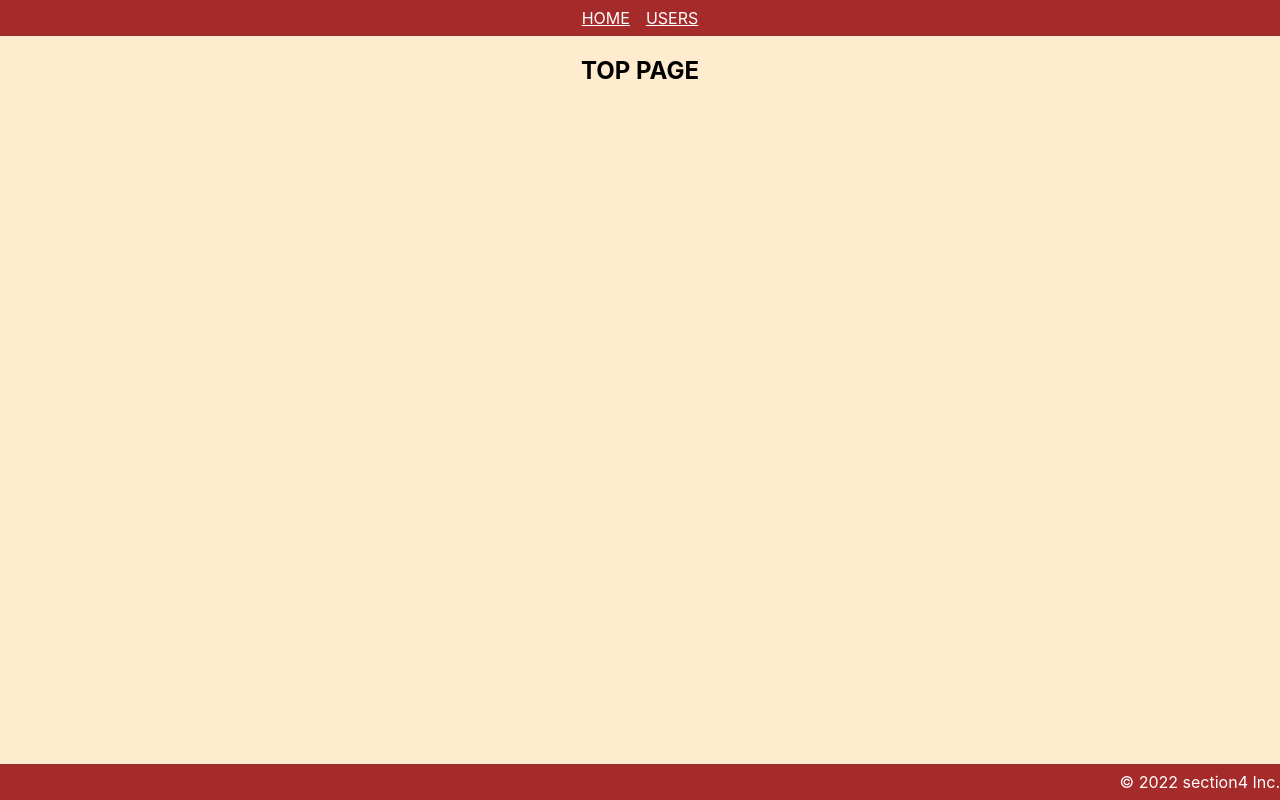
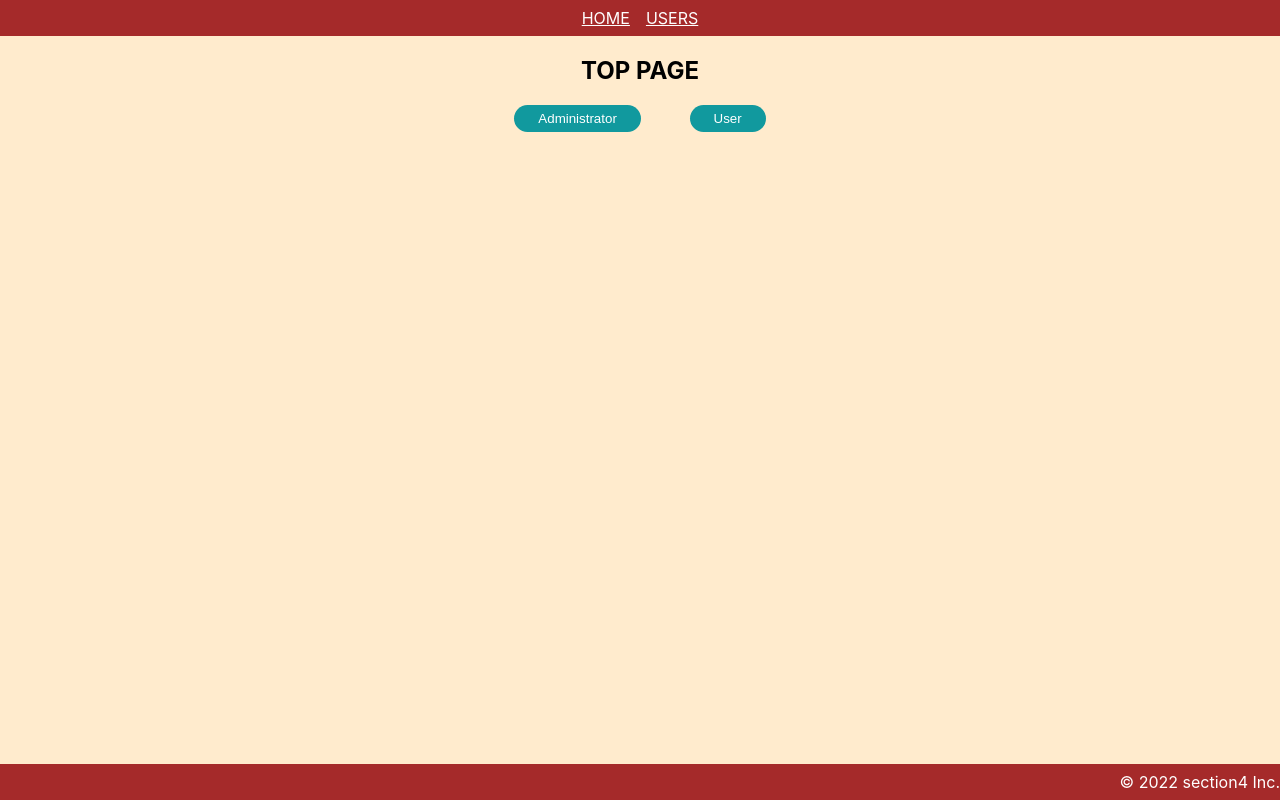
Before and after one commit to k-kudo-hub/react-practice2, a React (Create React App) app in the folder section_4/: page / in a window 1280 px wide. Built offline with nearby package versions, Linux system fonts and the light colour scheme.

Commit message:
In order to learn from bad examples of State management, we dared to implement it in a difficult way.

```diff
--- a/section_4/src/components/atoms/button/SecondaryButton.jsx
+++ b/section_4/src/components/atoms/button/SecondaryButton.jsx
@@ -2,9 +2,9 @@ import styled from "styled-components";
 import { BaseButton } from "./BaseButton";
 
 const SecondaryButton = (props) => {
-  const { children } = props;
+  const { children, onClick } = props;
   return (
-    <SButton>{children}</SButton>
+    <SButton onClick={onClick}>{children}</SButton>
   );
 };
 
--- a/section_4/src/components/molecules/user/UserIconWithName.jsx
+++ b/section_4/src/components/molecules/user/UserIconWithName.jsx
@@ -1,10 +1,11 @@
 import styled from "styled-components";
 export const UserIconWithName = (props) => {
-  const { image, name } = props;
+  const { image, name, isAdmin } = props;
   return (
     <SContainer>
       <SImg height={160} width={160} src={image} alt="profile"/>
       <SName>{name}</SName>
+      {isAdmin && <SEdit>Edit</SEdit>}
     </SContainer>
   )
 }
@@ -21,3 +22,7 @@ const SName = styled.p`
   margin: 0;
   color: #40514e;
 `
+const SEdit = styled.span`
+  text-decoration: underline;
+  color: #aaa;
+`
--- a/section_4/src/components/organisms/user/UserCard.jsx
+++ b/section_4/src/components/organisms/user/UserCard.jsx
@@ -3,12 +3,13 @@ import { Card } from "../../atoms/card/Card";
 import { UserIconWithName } from "../../molecules/user/UserIconWithName";
 
 export const UserCard = (props) => {
-  const { user } = props;
+  const { user, isAdmin } = props;
   return (
     <Card>
       <UserIconWithName
         image={user.image}
         name={user.name}
+        isAdmin={isAdmin}
       />
       <SDl>
         <dt>mail</dt>
--- a/section_4/src/components/pages/Top.jsx
+++ b/section_4/src/components/pages/Top.jsx
@@ -1,9 +1,18 @@
-import styled from "styled-components"
+import styled from "styled-components";
+import SecondaryButton from "../atoms/button/SecondaryButton";
+import { useNavigate } from "react-router";
 
 export const Top = () => {
+  const navigate = useNavigate();
+  const onClickAdmin = () => navigate("/users", { state: { isAdmin: true }});
+  const onClickGeneral = () => navigate("/users", { state: { isAdmin: false }});
   return (
     <SContainer>
       <h2>TOP PAGE</h2>
+      <SButtonContainer>
+        <SecondaryButton onClick={onClickAdmin}>Administrator</SecondaryButton>
+        <SecondaryButton onClick={onClickGeneral}>User</SecondaryButton>
+      </SButtonContainer>
     </SContainer>
   )
 }
@@ -11,3 +20,10 @@ export const Top = () => {
 const SContainer = styled.div`
   text-align: center;
 `
+
+const SButtonContainer = styled.div`
+  display: flex;
+  justify-content: space-around;
+  width: 300px;
+  margin: 10px auto;
+`
--- a/section_4/src/components/pages/Users.jsx
+++ b/section_4/src/components/pages/Users.jsx
@@ -1,6 +1,7 @@
 import styled from "styled-components"
 import { SearchInput } from "../molecules/SearchInput";
 import { UserCard } from "../organisms/user/UserCard";
+import { useLocation } from "react-router";
 
 const users = [...Array(10).keys()].map(((val) => {
   return {
@@ -17,13 +18,17 @@ const users = [...Array(10).keys()].map(((val) => {
 }))
 
 export const Users = () => {
+  const { state } = useLocation();
+  const isAdmin = state ? state.isAdmin : false;
+
+  console.log(state);
   return (
     <SContainer>
       <h2>Users PAGE</h2>
       <SearchInput />
       <SUserArea>
         {users.map((user) => (
-          <UserCard key={user.id} user={user} />
+          <UserCard key={user.id} user={user} isAdmin={isAdmin} />
         ))}
       </SUserArea>
     </SContainer>
```
